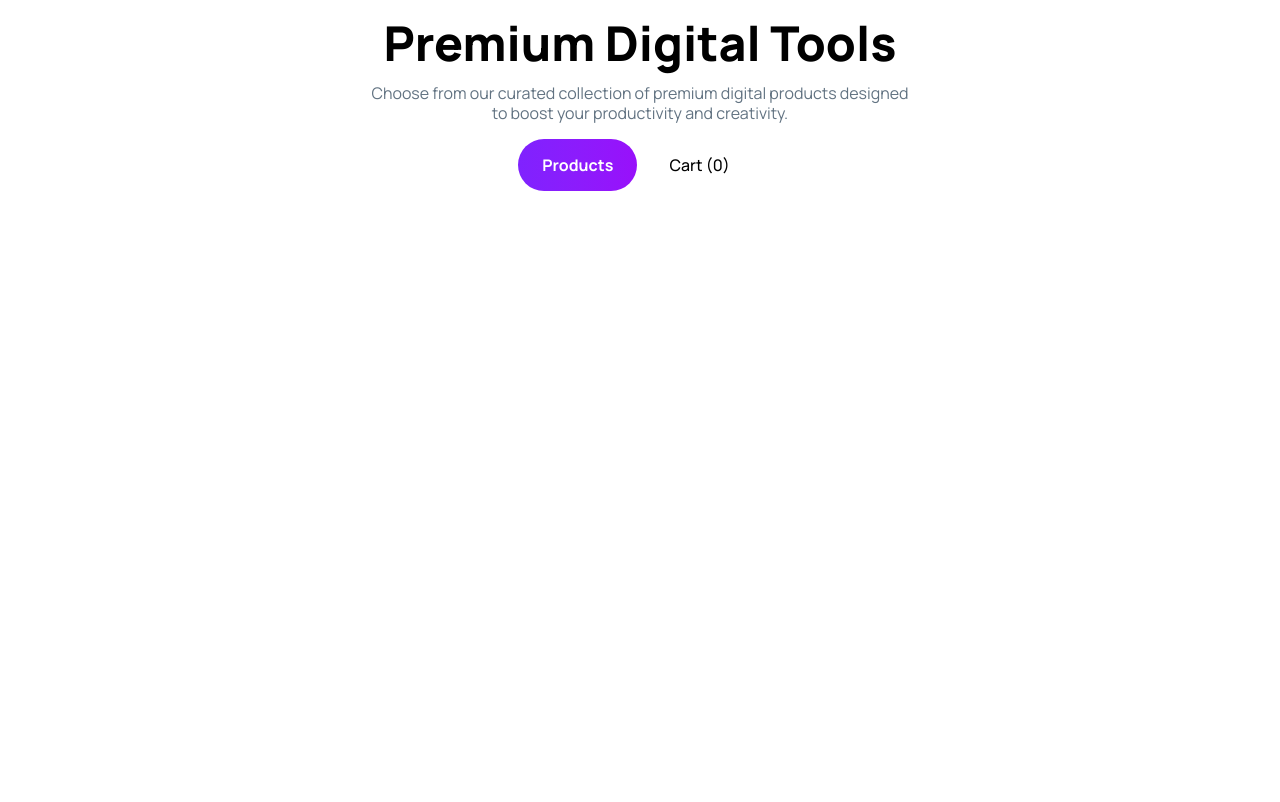
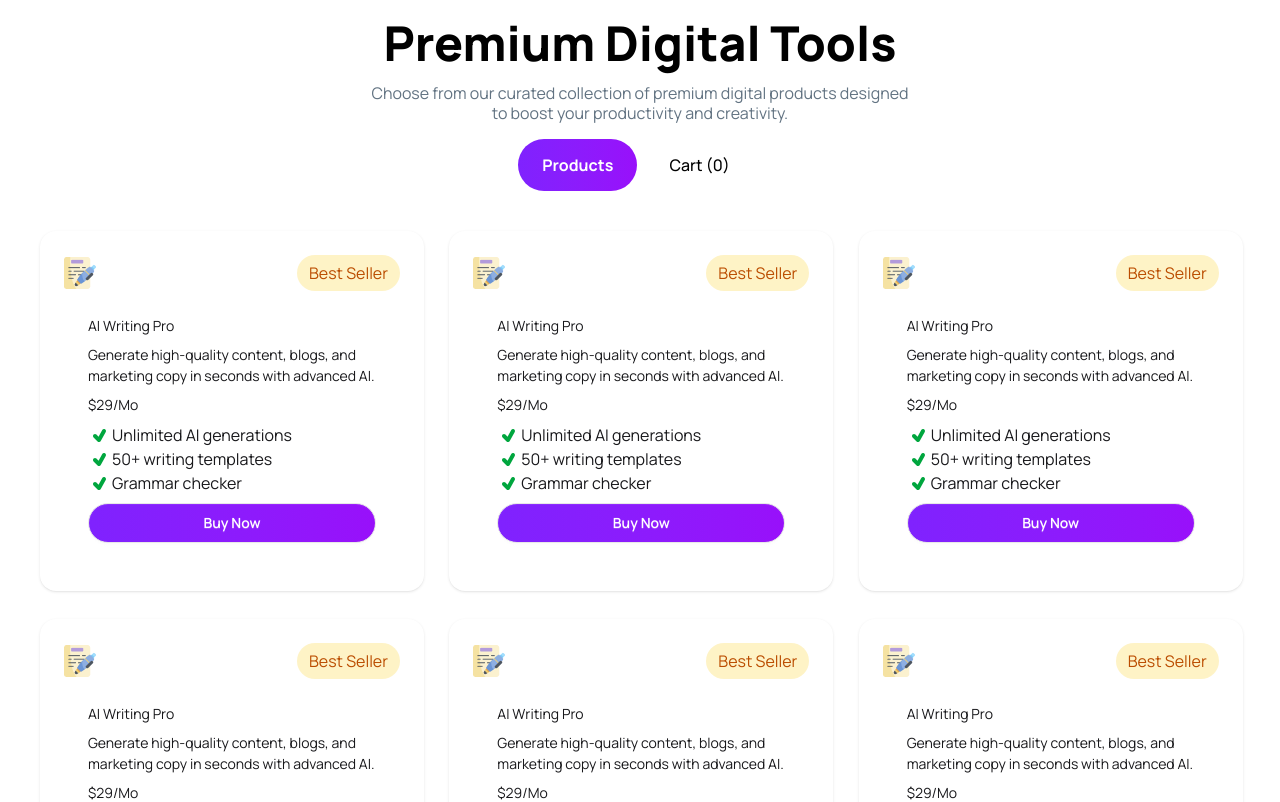
Before and after one commit to a1mb0t38/assignment-6, a React (Vite) app: page / in a window 1280 px wide. Shown: the part 920-1722 px from the top of the page. Before the commit the page ends 1111 px from the top, so only its background shows below. Built offline with nearby package versions, Linux system fonts and the light colour scheme.

Commit message:
added the cards from json data

```diff
--- /dev/null
+++ b/public/data.json
@@ -0,0 +1,92 @@
+[
+  {
+    "id": 1,
+    "name": "AI Writing Pro",
+    "description": "Generate high-quality content, blogs, and marketing copy with advanced AI.",
+    "price": 29,
+    "period": "monthly",
+    "tag": "Best Seller",
+    "tagType": "best",
+    "features": [
+      "Unlimited AI generations",
+      "50+ writing templates",
+      "Grammar checker"
+    ],
+    "icon": "ai"
+  },
+  {
+    "id": 2,
+    "name": "Design Templates Pack",
+    "description": "2000+ premium templates for social media, presentations, and marketing materials.",
+    "price": 49,
+    "period": "one-time",
+    "tag": "Popular",
+    "tagType": "popular",
+    "features": [
+      "2000+ templates",
+      "Monthly updates",
+      "Commercial license"
+    ],
+    "icon": "design"
+  },
+  {
+    "id": 3,
+    "name": "Premium Stock Assets",
+    "description": "Access millions of royalty-free photos, videos, and graphics for your projects.",
+    "price": 19,
+    "period": "monthly",
+    "tag": "New",
+    "tagType": "new",
+    "features": [
+      "10M+ assets",
+      "Commercial use",
+      "No attribution"
+    ],
+    "icon": "camera"
+  },
+  {
+    "id": 4,
+    "name": "Automation Toolkit",
+    "description": "Automate repetitive tasks and streamline your workflow with powerful tools.",
+    "price": 79,
+    "period": "monthly",
+    "tag": "Popular",
+    "tagType": "popular",
+    "features": [
+      "50+ automations",
+      "API access",
+      "Custom workflows"
+    ],
+    "icon": "automation"
+  },
+  {
+    "id": 5,
+    "name": "Resume Builder Pro",
+    "description": "Create professional resumes and cover letters that land interviews.",
+    "price": 15,
+    "period": "one-time",
+    "tag": "New",
+    "tagType": "new",
+    "features": [
+      "100+ templates",
+      "ATS optimization",
+      "Export to PDF"
+    ],
+    "icon": "resume"
+  },
+  {
+    "id": 6,
+    "name": "Social Media Content Kit",
+    "description": "Complete toolkit for creating engaging social media content across all platforms.",
+    "price": 39,
+    "period": "monthly",
+    "tag": "Best Seller",
+    "tagType": "best",
+    "features": [
+      "5000+ assets",
+      "Scheduler included",
+      "Analytics dashboard"
+    ],
+    "icon": "social"
+  }
+]
--- a/src/App.jsx
+++ b/src/App.jsx
@@ -1,18 +1,33 @@
+import { Suspense } from 'react'
 import './App.css'
 import Banner from './components/banner/Banner'
 import Intro from './components/intro/Intro'
 import NavBar from './components/navbar/NavBar'
 import ProductsIntro from './components/products/ProductsIntro'
+import Products from './components/products/Products'
+
+
+const fetchdata = async () => {
+  const res = await fetch("/data.json");
+
+  return res.json();
+}
 
 function App() {
 
+  const promiseProduct = fetchdata();
 
   return (
+
     <>
       <NavBar></NavBar>
       <Banner></Banner>
       <Intro></Intro>
       <ProductsIntro></ProductsIntro>
+      <Suspense fallback={<span className="loading loading-ball loading-xl"></span>
+      }>
+        <Products promiseProduct={promiseProduct}></Products>
+      </Suspense>
     </>
   )
 }
--- /dev/null
+++ b/src/components/products/Products.jsx
@@ -0,0 +1,50 @@
+import React, { use, useState } from 'react';
+import { TiTick } from 'react-icons/ti';
+
+const Products = ({ promiseProduct }) => {
+
+    console.log(promiseProduct)
+
+    const products = use(promiseProduct);
+
+    console.log(products);
+
+
+    const [productbtn, setProductbtn] = useState("products");
+    return (
+        <div>
+            <div className='max-w-[1200px] mx-auto text-center'>
+                <button onClick={() => setProductbtn("products")} className={`${productbtn === "products" ? "py-3.5 px-6 text-white bg-linear-to-r from-violet-600 to-purple-600 rounded-full text-base font-bold cursor-pointer transition-transform duration-150 active:scale-95" : "px-8 py-3.5 font-medium text-base text-black bg-white cursor-pointer transition-transform duration-150 active:scale-95"}`}>Products</button>
+
+                <button onClick={() => setProductbtn("cart")} className={`${productbtn === "cart" ? "py-3.5 px-6 text-white bg-linear-to-r from-violet-600 to-purple-600 rounded-full text-base font-bold cursor-pointer transition-transform duration-150 active:scale-95" : "px-8 py-3.5 font-medium text-base text-black bg-white cursor-pointer transition-transform duration-150 active:scale-95"} `}>Cart (0)</button>
+            </div>
+            <div className='max-w-[1200px] mx-auto grid grid-cols-3 gap-7 mt-10'>
+                {
+                    products.map((product) => {
+                        return <div className="card bg-base-100 w-96 shadow-sm p-6 rounded-2xl cursor-pointer transition-transform duration-200 active:scale-95">
+                    <div className='flex justify-between items-center'>
+                        <img src="/src/assets/products/writing_2327400 1.png" alt="" />
+                        <span className='inline-block text-[#BB4D00] py-1.5 px-3 bg-[#FEF3C6] rounded-full'>Best Seller</span>
+                    </div>
+                    <div className="card-body">
+                        <h1>AI Writing Pro</h1>
+                        <p>Generate high-quality content, blogs, and marketing copy in seconds with advanced AI.</p>
+                        <h3>$29/Mo</h3>
+                        <div>
+                            <p className='flex items-center'><TiTick className='text-green-600 text-2xl'></TiTick><span className='text-base'>Unlimited AI generations</span></p>
+                            <p className='flex items-center'><TiTick className='text-green-600 text-2xl'></TiTick><span className='text-base'>50+ writing templates</span></p>
+                            <p className='flex items-center'><TiTick className='text-2xl text-green-600'></TiTick><span className='text-base'>Grammar checker</span></p>
+                        </div>
+                        <div className="card-actions justify-end">
+                            <button className="btn w-full rounded-full bg-linear-to-r from-violet-600 to-purple-600 text-white">Buy Now</button>
+                        </div>
+                    </div>
+                </div>
+                    })
+                }
+            </div>
+        </div>
+    );
+};
+
+export default Products;
--- a/src/components/products/ProductsIntro.jsx
+++ b/src/components/products/ProductsIntro.jsx
@@ -1,8 +1,6 @@
-import React, { useState } from 'react';
+
 
 const ProductsIntro = () => {
-
-    const [productbtn, setProductbtn] = useState("products");
 
     return (
         <div>
@@ -11,10 +9,6 @@ const ProductsIntro = () => {
 
                 <p className='text-base leading-5 text-[#627382] mb-4'>Choose from our curated collection of premium digital products designed <br /> to boost your productivity and creativity.</p>
 
-                <button onClick={()=> setProductbtn("products")} className={`${productbtn === "products" ? "py-3.5 px-6 text-white bg-linear-to-r from-violet-600 to-purple-600 rounded-full text-base font-bold cursor-pointer transition-transform duration-150 active:scale-95" : "px-8 py-3.5 font-medium text-base text-black bg-white cursor-pointer transition-transform duration-150 active:scale-95"}`}>Products</button>
-
-                <button onClick={()=> setProductbtn("cart")} className={`${productbtn === "cart" ? "py-3.5 px-6 text-white bg-linear-to-r from-violet-600 to-purple-600 rounded-full text-base font-bold cursor-pointer transition-transform duration-150 active:scale-95" : "px-8 py-3.5 font-medium text-base text-black bg-white cursor-pointer transition-transform duration-150 active:scale-95" } `}>Cart (0)</button>
-
             </div>
         </div>
     );
```
